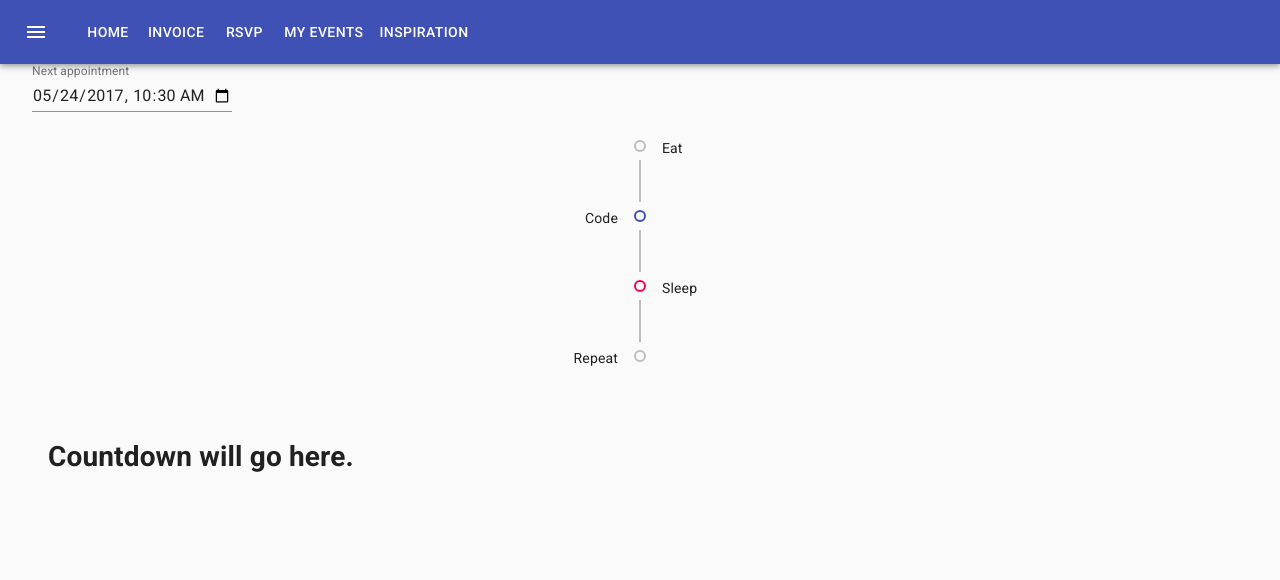
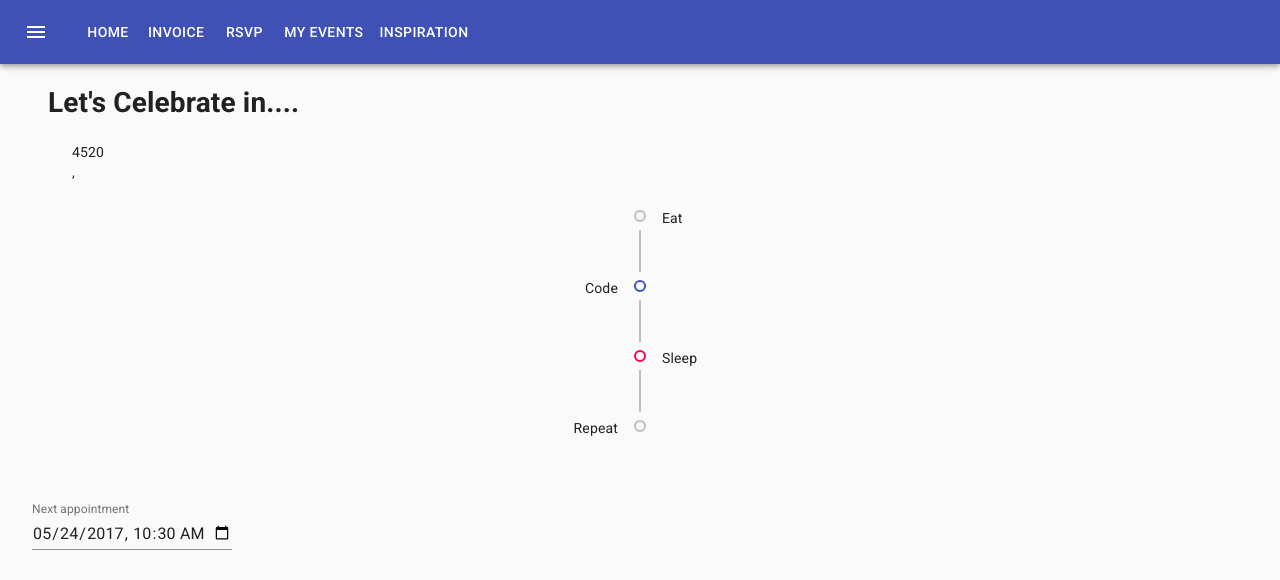
Before and after one commit to blegesse-git/Project-3, a React (Create React App) app: page / in a window 1280 px wide. Shown: the top 580 px of the page. Built offline with nearby package versions, Linux system fonts and the light colour scheme.

Commit message:
placeholder timer

```diff
--- a/src/components/Countdown/EventCountdown.js
+++ b/src/components/Countdown/EventCountdown.js
@@ -1,13 +1,21 @@
 import React from 'react';
 import Container from "../Container/index"
 import Countdown from 'react-countdown';
-// import { render } from '@testing-library/react';
+
 
 
 function EventCountdown(){
 return(
     <Container>
-        <h1>Countdown will go here. </h1>
+        <h1> Let's Celebrate in.... </h1>
+        <Container>
+        <Countdown
+    date={Date.now() + 10000}
+    intervalDelay={0}
+    precision={3}
+    renderer={props => <div>{props.total}</div>}
+  />,
+        </Container>
     </Container>
 )
 }
--- a/src/pages/Home.js
+++ b/src/pages/Home.js
@@ -1,5 +1,5 @@
 import React from "react";
-import ToDoList from "../components/List/ToDoList"
+// import ToDoList from "../components/List/ToDoList"
 import Container from "../components/Container/index"
 import SetReminder from "../components/SetReminder/SetReminder"
 import OutlinedTimeline from "../components/Time line/Timeline"
@@ -9,10 +9,11 @@ function Home(){
     return(
         <>
         <Container>
-        {/* <ToDoList/> */}
+        <EventTimeline/>
+        <OutlinedTimeline/>
         <SetReminder/>
-        <OutlinedTimeline/>
-        <EventTimeline/>
+
+
 
         </Container>
 
```
Also changed, not shown: 1 other file (tests, documents, lock files or other folders).
